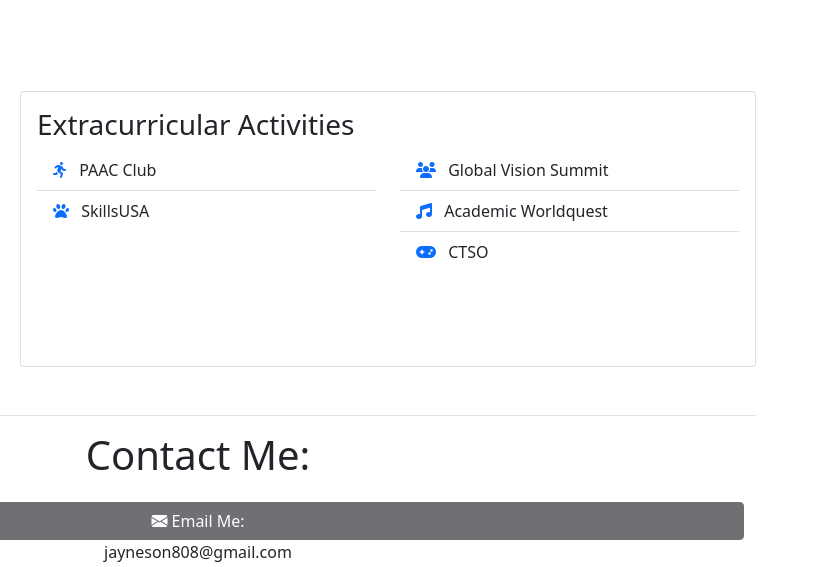
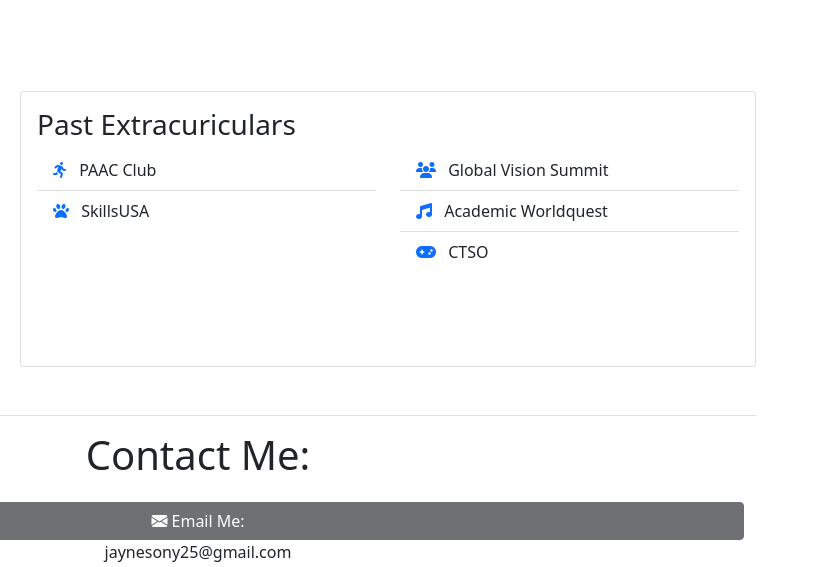
Before and after one commit to jayjayad/JaynesonEport, a plain HTML site: page grades.html in a window 1280 px wide. Shown: the part 385-952 px from the top of the page, 442-1280 px from the left. Drawn offline with nearby package versions, Linux system fonts and the light colour scheme.

Commit message:
Update grades.html

```diff
--- a/grades.html
+++ b/grades.html
@@ -94,7 +94,7 @@
                   <div class="col-md-8">
                     <div class="card h-100">
                       <div class="card-body">
-                        <h3 class="card-title">Extracurricular Activities</h3>
+                        <h3 class="card-title">Past Extracuriculars</h3>
                         <div class="row">
                           <div class="col-md-6">
                             <ul class="list-group list-group-flush">
@@ -132,7 +132,7 @@
                 <i class="bi bi-envelope-fill"></i>
                 Email Me:
             </button>
-            <p class="text-center">jayneson808@gmail.com</p>
+            <p class="text-center">jaynesony25@gmail.com</p>
 
             <button role="button" class="btn btn-dark disabled w-100">
                 <i class="bi bi-house-door-fill"></i>
```
